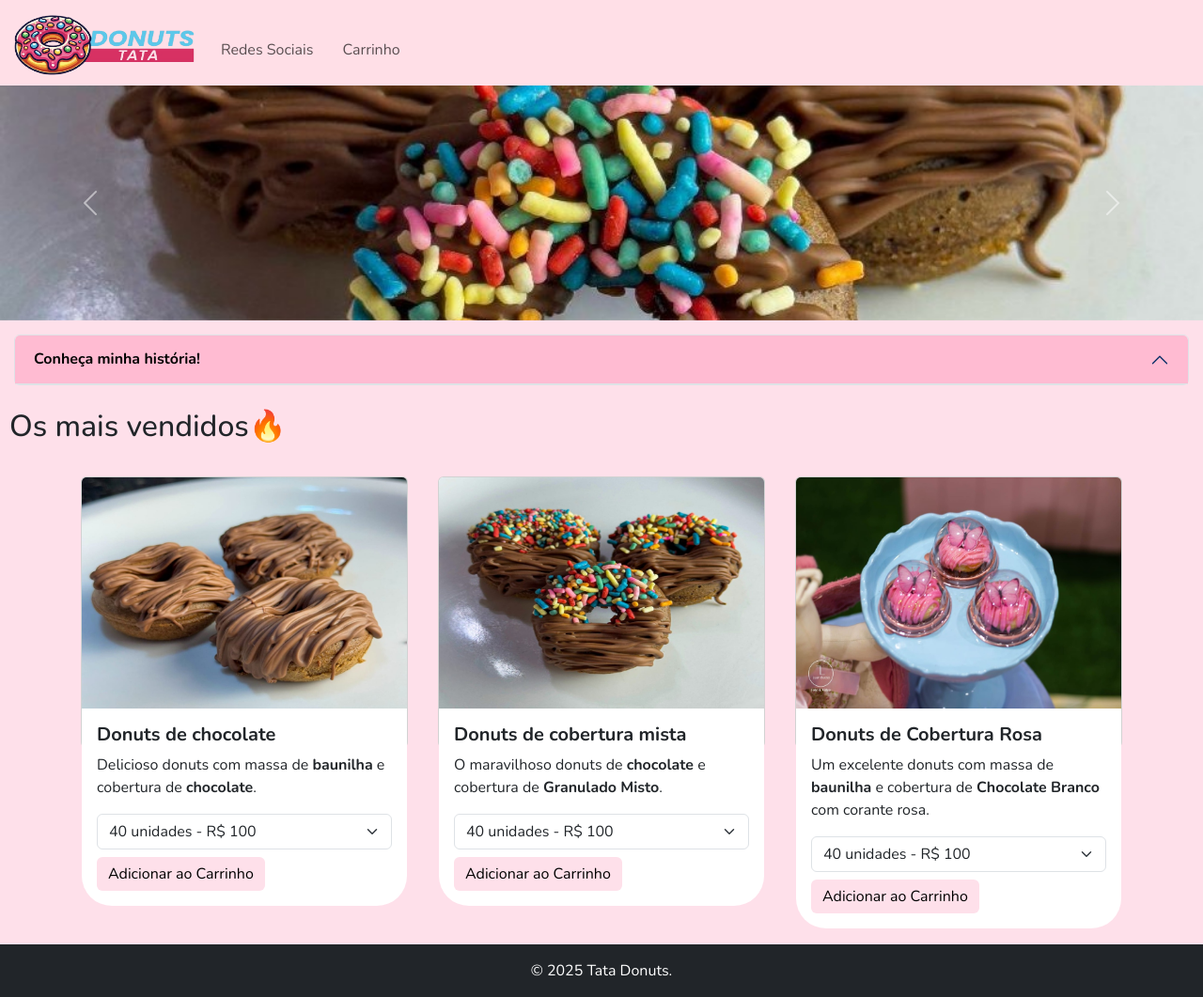
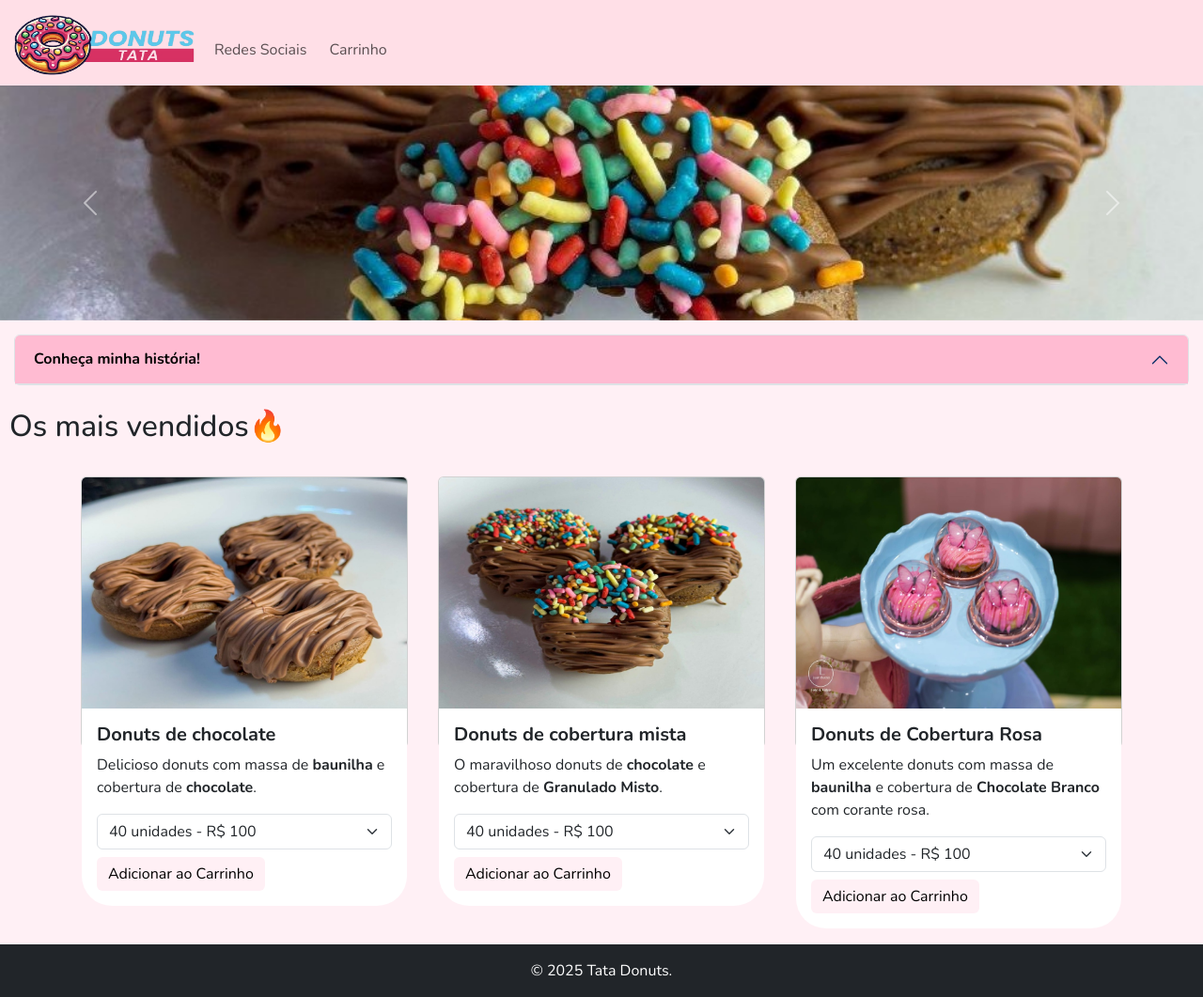
Before and after one commit to leoantoniassi/donuts-tata, a plain HTML site: page index.html in a window 1280 px wide. Shown: the whole page at 94% size. Drawn offline with nearby package versions, Linux system fonts and the light colour scheme; a web font is replaced by a local one.

Commit message:
mudança no css

```diff
--- a/style.css
+++ b/style.css
@@ -2,7 +2,7 @@
 @import url('https://fonts.googleapis.com/css2?family=Concert+One&family=Nunito:ital,wght@0,200..1000;1,200..1000&family=Playwrite+IN:wght@100&display=swap');
 
 body {
-  background-color: #FEE0EA;
+  background-color: #fff0f5;
   font-family: 'nunito';
   display: flex;
   flex-direction: column;
@@ -43,7 +43,7 @@ body {
 }
 
 .btn-add-to-cart {
-  background-color: #FEE0EA; /* Cor de fundo */
+  background-color: #fff0f5; /* Cor de fundo */
   color: #000; /* Cor do texto */
   border: none; /* Remove a borda padrão */
 }
@@ -68,15 +68,21 @@ a {
 .nav-link{
   padding-left: 15px;
   margin-top: 15px;
+  transition: all 0.5s ease;
 }
 .navbar-nav .nav-link:hover {
   color: #FDC6D3; /* Cor do texto ao passar o mouse */
-  background-color:#f1a5c1 ; /* Cor de fundo ao passar o mouse */
+  background-color:#ffd0e1 ; /* Cor de fundo ao passar o mouse */
   border-radius: 3%;
   color: black;
+  scale: 1.1;
+  border-radius: 3%;
+  transition: 0.5s;
+  /* padding-left: 20px;
+  margin-top: 15px; */
 }
 .nav-item{
-  padding-left: 15px;
+  padding-left: 8px;
 }
 .accordion{
   padding: 15px;
```
